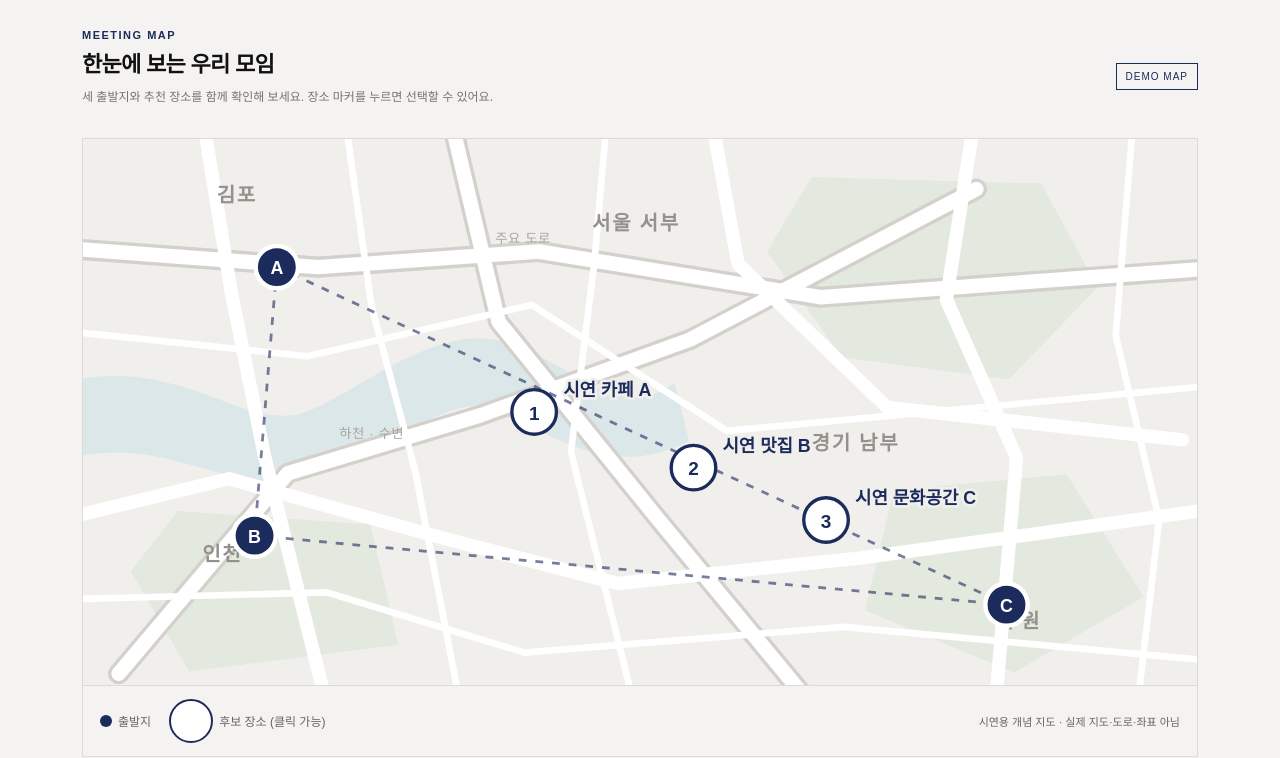
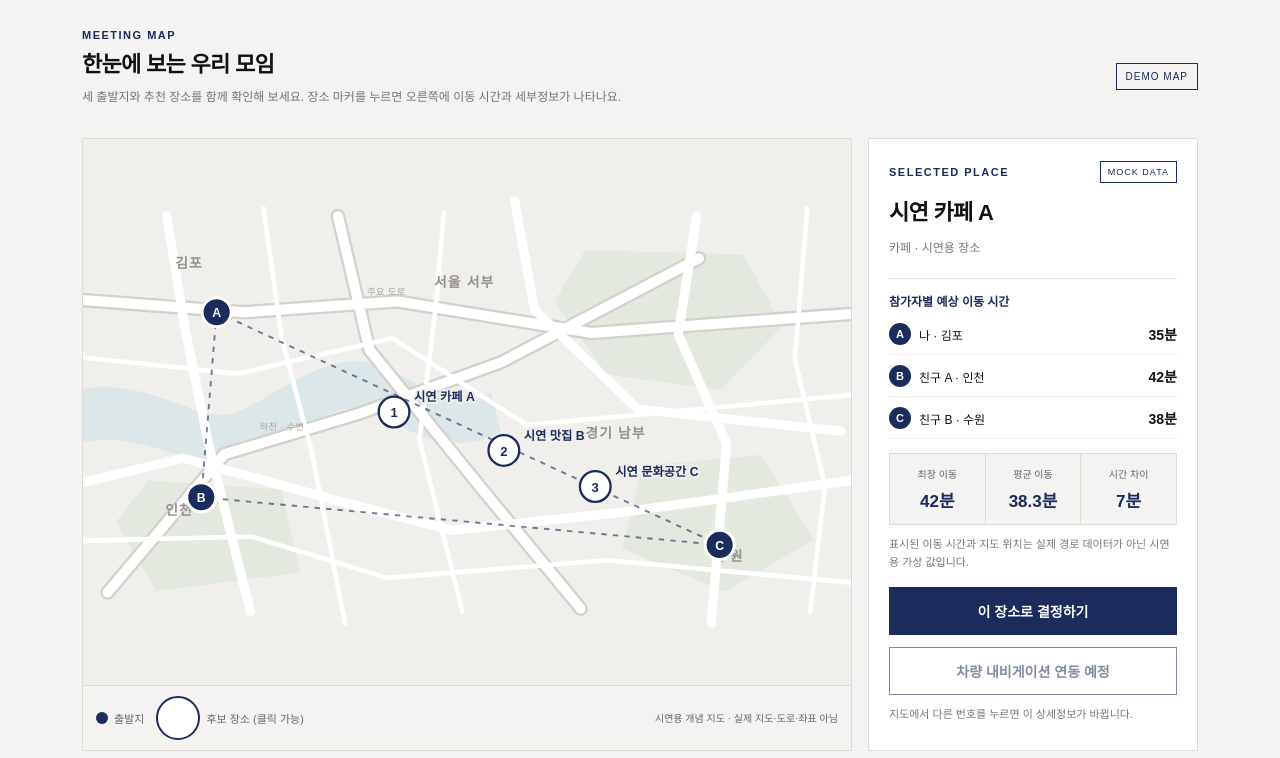
Before and after one commit to affossoffa/here-hyundai, a plain HTML site: page index.html in a window 1280 px wide. Shown: the part 725-1483 px from the top of the page. Drawn offline with Linux system fonts and the light colour scheme; no server answers.

Commit message:
Update index.html

```diff
--- a/index.html
+++ b/index.html
@@ -35,15 +35,40 @@
 .key-dot.place{background:#fff;border:2px solid #1b2b5b}
 .map-note{color:#666;font-size:11px}
 @media(max-width:650px){.demo-map{min-height:260px;aspect-ratio:1000/610}.map-panel-footer{align-items:flex-start}.map-key{gap:11px}.map-note{font-size:10px}}
+
+/* v0.9: 지도 70% + 세부정보 30% 단일 화면 구성 */
+.meeting-layout{display:grid;grid-template-columns:minmax(0,7fr) minmax(295px,3fr);gap:16px;align-items:stretch}
+.meeting-layout .map-panel{min-width:0;display:flex;flex-direction:column}
+.meeting-layout .demo-map{flex:1;min-height:430px;max-height:555px;aspect-ratio:auto;width:100%}
+.meeting-layout .map-panel-footer{min-height:55px;padding:10px 13px}
+.meeting-layout .map-key{font-size:11px;gap:12px}.meeting-layout .map-note{font-size:10px}
+.place-detail{background:#fff;border:1px solid #dedad6;padding:22px 20px;min-width:0;display:flex;flex-direction:column;gap:10px}
+.detail-heading{display:flex;align-items:center;justify-content:space-between;gap:7px;flex-wrap:wrap}
+.detail-heading .chip{font-size:9px;padding:5px 7px}
+.detail-title{font-size:22px;line-height:1.35;letter-spacing:-.7px;margin:5px 0 0;word-break:keep-all}
+.detail-category{font-size:12px;margin:0 0 9px;color:#777}
+.detail-subtitle{font-size:12px;font-weight:700;color:#1b2b5b;margin-bottom:4px}
+.detail-times{border-top:1px solid #e9e5e0;padding-top:13px;display:grid;gap:1px}
+.detail-time-row{display:flex;align-items:center;justify-content:space-between;gap:6px;border-bottom:1px solid #f0edeb;padding:9px 0;font-size:12px}
+.detail-time-row strong{font-size:14px;white-space:nowrap}
+.detail-member{display:flex;align-items:center;gap:8px;min-width:0}
+.detail-letter{display:inline-grid;place-items:center;width:22px;height:22px;flex-shrink:0;border-radius:50%;background:#1b2b5b;color:white;font-size:11px;font-weight:700}
+.detail-metrics{display:grid;grid-template-columns:repeat(3,minmax(0,1fr));gap:1px;background:#dedad6;border:1px solid #dedad6;margin-top:4px}
+.metric-item{background:#f5f3f2;padding:12px 6px;display:grid;gap:6px;text-align:center;min-width:0}
+.metric-item span{color:#666;font-size:10px}.metric-item strong{color:#1b2b5b;font-size:17px;white-space:nowrap}
+.detail-hint{font-size:11px;color:#777;line-height:1.6;margin:1px 0 4px}
+.place-detail>.primary,.place-detail>.secondary{width:100%;margin-top:2px}
+@media(max-width:950px){.meeting-layout{grid-template-columns:minmax(0,1fr)}.meeting-layout .demo-map{min-height:300px;max-height:480px;aspect-ratio:1000/490}.place-detail{padding:20px}.detail-metrics{grid-template-columns:repeat(3,1fr)}}
+@media(max-width:600px){.meeting-layout .demo-map{min-height:265px;max-height:360px}.detail-title{font-size:21px}}
 </style>
 </head>
 <body>
-<header><div><strong>여기가 딱이긴 현대</strong><small>각자 출발해도, 만날 곳은 공평하게</small></div><span class="chip">WEB DEMO · v0.8</span></header>
+<header><div><strong>여기가 딱이긴 현대</strong><small>각자 출발해도, 만날 곳은 공평하게</small></div><span class="chip">WEB DEMO · v0.9</span></header>
 <main>
 <section class="hero" style="margin-top:0"><div><div class="eyebrow">A BETTER PLACE TO MEET</div><h1>친구들과 어디서<br/>만날까요?</h1><p>서로 다른 곳에서 출발하는 친구들의 이동 시간을 한눈에 비교하고, 모두에게 편리한 장소를 함께 골라보세요.</p><button class="primary" id="startBtn" type="button">추천 장소 살펴보기</button><p class="subtle">현재는 시연용 가상 주행 시간으로 추천 과정을 보여줍니다.</p></div><div class="hero-art" aria-label="세 명의 출발지와 가운데 만남 장소를 연결한 그림"><svg viewBox="0 0 330 200" role="img" aria-hidden="true"><path d="M45 37 289 51 168 172Z" fill="none" stroke="#1b2b5b" stroke-width="2" stroke-dasharray="6 5"/><path d="M45 37 166 96 289 51M168 172 166 96" fill="none" stroke="#9ca3b8" stroke-width="1.2" stroke-dasharray="3 5"/><circle cx="45" cy="37" r="16" fill="#1b2b5b"/><circle cx="289" cy="51" r="16" fill="#1b2b5b"/><circle cx="168" cy="172" r="16" fill="#1b2b5b"/><g fill="white" font-size="13" font-family="Arial" text-anchor="middle"><text x="45" y="42">A</text><text x="289" y="56">B</text><text x="168" y="177">C</text></g><circle cx="166" cy="96" r="23" fill="#f5f3f2" stroke="#1b2b5b" stroke-width="2"/><path d="m156 96 7 7 15-17" fill="none" stroke="#1b2b5b" stroke-width="3" stroke-linecap="round" stroke-linejoin="round"/></svg></div></section>
 <section><div class="section-head"><div><div class="eyebrow">OUR GROUP</div><h2>이번 모임의 출발지</h2><p class="muted">김포 · 인천 · 수원에서 출발하는 3명의 시연용 모임</p></div><span class="chip">3 MEMBERS</span></div><div class="members" id="members"></div></section>
-<section id="demoMapSection"><div class="section-head"><div><div class="eyebrow">MEETING MAP</div><h2>한눈에 보는 우리 모임</h2><p class="muted">세 출발지와 추천 장소를 함께 확인해 보세요. 장소 마커를 누르면 선택할 수 있어요.</p></div><span class="chip">DEMO MAP</span></div>
-<div class="map-panel"><svg id="demoMap" class="demo-map" viewBox="0 0 1000 490" role="img" aria-label="김포, 인천, 수원 출발지와 후보 장소가 표시된 시연용 개념 지도" xmlns="http://www.w3.org/2000/svg">
+<section id="demoMapSection"><div class="section-head"><div><div class="eyebrow">MEETING MAP</div><h2>한눈에 보는 우리 모임</h2><p class="muted">세 출발지와 추천 장소를 함께 확인해 보세요. 장소 마커를 누르면 오른쪽에 이동 시간과 세부정보가 나타나요.</p></div><span class="chip">DEMO MAP</span></div>
+<div class="meeting-layout"><div class="map-panel"><svg id="demoMap" class="demo-map" viewBox="0 0 1000 490" role="img" aria-label="김포, 인천, 수원 출발지와 후보 장소가 표시된 시연용 개념 지도" xmlns="http://www.w3.org/2000/svg">
 <rect width="1000" height="490" fill="#f0efec"/>
 <!-- 실제 도로가 아닌 개념적인 길 모양 -->
 <path class="map-water" d="M0 215C96 200 151 266 203 244S322 161 385 184S481 255 531 219L544 271C465 312 407 252 361 241S245 307 177 307S74 272 0 284Z"/>
@@ -58,7 +83,7 @@
 <path class="map-boundary" d="M174 115L154 356L829 418Z"/>
 <g id="mapStartMarkers"></g><g id="mapPlaceMarkers"></g>
 </svg>
-<div class="map-panel-footer"><div class="map-key"><span><i class="key-dot"></i> 출발지</span><span><i class="key-dot place"></i> 후보 장소 (클릭 가능)</span></div><span class="map-note">시연용 개념 지도 · 실제 지도·도로·좌표 아님</span></div></div></section>
+<div class="map-panel-footer"><div class="map-key"><span><i class="key-dot"></i> 출발지</span><span><i class="key-dot place"></i> 후보 장소 (클릭 가능)</span></div><span class="map-note">시연용 개념 지도 · 실제 지도·도로·좌표 아님</span></div></div><aside class="place-detail" id="placeDetail" aria-label="선택한 장소 상세정보" aria-live="polite"><p class="muted">장소 정보를 준비하고 있어요.</p></aside></div></section>
 <section id="recommendations"><div class="section-head"><div><div class="eyebrow">RECOMMENDATION</div><h2>모두에게 딱 맞는 장소</h2><p class="muted">저장된 후보들의 가상 이동 시간을 기준으로 추천 순위를 계산합니다.</p></div><div class="toolbar"><label for="sort">추천 방식</label><select id="sort"><option value="fair">공평한 만남</option><option value="fast">빠른 만남</option><option value="gap">시간 차이 최소</option></select></div></div><div id="dbStatus" class="notice" role="status">모임 정보를 불러오는 중이에요.</div><div class="places" id="places"></div></section>
 <section><div class="section-head"><div><div class="eyebrow">YOUR CHOICE</div><h2>우리의 만남 장소</h2></div></div><div class="summary"><div><h3 id="chosenTitle">아직 선택한 장소가 없어요.</h3><p id="chosenText">마음에 드는 장소를 선택하면 이곳에서 확인할 수 있어요.</p><p class="subtle">장소 선택은 이 브라우저에서만 저장됩니다. 실제 친구 간 실시간 투표는 이후 구현할 예정입니다.</p></div><button type="button" class="secondary" id="navBtn" disabled>차량 내비게이션 연동 예정</button></div></section>
 <footer class="foot">이 버전은 공개 시연용 웹 프로토타입입니다. 지도는 실제 지리 데이터를 사용하지 않은 개념도입니다. 실제 자동차 이동 시간·장소 좌표를 검증하지 않았고, Pleos Connect / NaviHelper SDK 연결 및 실시간 투표는 구현되지 않았습니다. 카카오맵과 Google 지도 연결은 사용하지 않습니다.</footer>
@@ -77,7 +102,7 @@ const FALLBACK_PLACES=[
  {id:'demo-p2',name:'시연 맛집 B',category:'음식점',travel_times:{'나':48,'친구 A':30,'친구 B':35},is_mock:true},
  {id:'demo-p3',name:'시연 문화공간 C',category:'문화시설',travel_times:{'나':55,'친구 A':35,'친구 B':25},is_mock:true}
 ];
-let members=FALLBACK_MEMBERS,places=FALLBACK_PLACES,choiceId=null;
+let members=FALLBACK_MEMBERS,places=FALLBACK_PLACES,choiceId=null,previewId=null;
 const $=id=>document.getElementById(id);
 const SVG_NS='http://www.w3.org/2000/svg';
 const svgEl=(name,attrs)=>{const e=document.createElementNS(SVG_NS,name);Object.entries(attrs||{}).forEach(([k,v])=>e.setAttribute(k,v));return e};
@@ -86,7 +111,7 @@ const DEMO_PLACE_POINTS=[{x:405,y:245},{x:548,y:295},{x:667,y:342},{x:550,y:205}
 function renderDemoMap(){
  const starts=$('mapStartMarkers'),pins=$('mapPlaceMarkers');starts.replaceChildren();pins.replaceChildren();
  members.forEach((m,i)=>{const pt=DEMO_START_POINTS[i%DEMO_START_POINTS.length];const g=svgEl('g',{'class':'map-pin-start'});g.append(svgEl('circle',{cx:pt.x,cy:pt.y,r:19}));const t=svgEl('text',{x:pt.x,y:pt.y+1});t.textContent=String.fromCharCode(65+i);g.append(t);const title=svgEl('title');title.textContent=m.name+' · '+m.start_location+' 출발';g.append(title);starts.append(g)});
- places.forEach((p,i)=>{const pt=DEMO_PLACE_POINTS[i%DEMO_PLACE_POINTS.length];const selected=choiceId===p.id;const g=svgEl('g',{'class':'map-pin-place'+(selected?' selected':''),tabindex:'0',role:'button','aria-label':p.name+' 선택'});g.append(svgEl('circle',{'class':'pin-bubble',cx:pt.x,cy:pt.y,r:20}));const no=svgEl('text',{'class':'pin-number',x:pt.x,y:pt.y+1});no.textContent=String(i+1);g.append(no);const label=svgEl('text',{'class':'map-pin-label',x:pt.x+26,y:pt.y-14});label.textContent=p.name;g.append(label);const title=svgEl('title');title.textContent=p.name+' · 클릭하여 선택';g.append(title);const choose=()=>{choiceId=p.id;try{localStorage.setItem('hyundai-demo-place',p.id)}catch(_){};render();};g.addEventListener('click',choose);g.addEventListener('keydown',e=>{if(e.key==='Enter'||e.key===' '){e.preventDefault();choose()}});pins.append(g)});
+ places.forEach((p,i)=>{const pt=DEMO_PLACE_POINTS[i%DEMO_PLACE_POINTS.length];const selected=(previewId||choiceId)===p.id;const g=svgEl('g',{'class':'map-pin-place'+(selected?' selected':''),tabindex:'0',role:'button','aria-label':p.name+' 상세정보 보기'});g.append(svgEl('circle',{'class':'pin-bubble',cx:pt.x,cy:pt.y,r:20}));const no=svgEl('text',{'class':'pin-number',x:pt.x,y:pt.y+1});no.textContent=String(i+1);g.append(no);const label=svgEl('text',{'class':'map-pin-label',x:pt.x+26,y:pt.y-14});label.textContent=p.name;g.append(label);const title=svgEl('title');title.textContent=p.name+' · 클릭하여 상세정보 보기';g.append(title);const choose=()=>{previewId=p.id;render();};g.addEventListener('click',choose);g.addEventListener('keydown',e=>{if(e.key==='Enter'||e.key===' '){e.preventDefault();choose()}});pins.append(g)});
 }
 
 const node=(tag,cls,text)=>{const e=document.createElement(tag);if(cls)e.className=cls;if(text!==undefined)e.textContent=String(text);return e};
@@ -96,9 +121,33 @@ function render(){const mem=$('members');mem.replaceChildren();members.forEach((
  const sorted=places.map(p=>({...score(p),place:p}));const mode=$('sort').value;sorted.sort((a,b)=>{const metric=mode==='fast'?'sum':mode==='gap'?'gap':'maximum';return a[metric]-b[metric]||a.maximum-b.maximum||a.sum-b.sum});
  const list=$('places');list.replaceChildren();sorted.forEach((v,i)=>{const p=v.place,card=node('article','place'+(i===0?' top':''));const meta=node('div','meta');meta.append(node('span','',p.category||'장소'),node('span','rank',i===0?'추천 1순위':'후보 '+(i+1)));card.append(meta,node('h3','',p.name));members.forEach((m,j)=>{const row=node('div','time');row.append(node('span','',m.name+' · '+m.start_location),node('b','',Number.isFinite(v.times[j])?v.times[j]+'분':'정보 없음'));card.append(row)});
  const avg=v.valid?(v.sum/members.length).toFixed(1):'-';card.append(node('div','metrics',v.valid?`최장 이동 ${v.maximum}분 · 평균 ${avg}분 · 이동 시간 차이 ${v.gap}분`:'이동 시간 정보가 부족합니다.'));
- const actions=node('div','actions'),select=node('button',choiceId===p.id?'primary':'secondary',choiceId===p.id?'✓ 선택한 장소':'이 장소 선택하기');select.type='button';select.onclick=()=>{choiceId=p.id;try{localStorage.setItem('hyundai-demo-place',p.id)}catch(_){};render()};actions.append(select);card.append(actions);list.append(card)});
- renderDemoMap();
+ const actions=node('div','actions'),select=node('button',choiceId===p.id?'primary':'secondary',choiceId===p.id?'✓ 선택한 장소':'이 장소 선택하기');select.type='button';select.onclick=()=>{choiceId=p.id;previewId=p.id;try{localStorage.setItem('hyundai-demo-place',p.id)}catch(_){};render()};actions.append(select);card.append(actions);list.append(card)});
+ renderDemoMap();renderPlaceDetail();
  const selected=places.find(p=>p.id===choiceId);$('chosenTitle').textContent=selected?selected.name:'아직 선택한 장소가 없어요.';$('chosenText').textContent=selected?'선택한 장소입니다. 차량 연동은 Pleos Connect용 Android 앱 개발 후 사용할 수 있습니다.':'마음에 드는 장소를 선택하면 이곳에서 확인할 수 있어요.';
+}
+function renderPlaceDetail(){
+ const detail=$('placeDetail');detail.replaceChildren();
+ const selected=places.find(p=>p.id===(previewId||choiceId)) || places[0];
+ if(!selected){detail.append(node('p','muted','아직 추천 장소가 없습니다.'));return;}
+ const values=score(selected),placeIndex=places.findIndex(p=>p.id===selected.id);
+ const header=node('div','detail-heading');header.append(node('span','eyebrow','SELECTED PLACE'),node('span','chip',selected.is_mock?'MOCK DATA':'PLACE'));detail.append(header);
+ detail.append(node('h3','detail-title',selected.name),node('p','detail-category',(selected.category||'추천 장소')+' · 시연용 장소'));
+ const list=node('div','detail-times');list.append(node('div','detail-subtitle','참가자별 예상 이동 시간'));
+ members.forEach((m,i)=>{
+   const row=node('div','detail-time-row');
+   const left=node('div','detail-member');left.append(node('span','detail-letter',String.fromCharCode(65+i)),node('span','',m.name+' · '+(m.start_location||'출발지')));
+   row.append(left,node('strong','',Number.isFinite(values.times[i])?values.times[i]+'분':'정보 없음'));list.append(row);
+ });detail.append(list);
+ const metrics=node('div','detail-metrics');
+ if(values.valid){
+   [["최장 이동",values.maximum+'분'],["평균 이동",(values.sum/members.length).toFixed(1)+'분'],["시간 차이",values.gap+'분']].forEach(([title,value])=>{const x=node('div','metric-item');x.append(node('span','',title),node('strong','',value));metrics.append(x)});
+ }else metrics.append(node('p','muted','이동 시간 정보가 부족합니다.'));
+ detail.append(metrics);
+ const hint=node('p','detail-hint','표시된 이동 시간과 지도 위치는 실제 경로 데이터가 아닌 시연용 가상 값입니다.');detail.append(hint);
+ const pick=node('button',choiceId===selected.id?'primary':'primary',choiceId===selected.id?'✓ 선택된 만남 장소':'이 장소로 결정하기');pick.type='button';pick.disabled=choiceId===selected.id;
+ pick.addEventListener('click',()=>{choiceId=selected.id;previewId=selected.id;try{localStorage.setItem('hyundai-demo-place',selected.id)}catch(_){};render()});detail.append(pick);
+ const nav=node('button','secondary','차량 내비게이션 연동 예정');nav.type='button';nav.disabled=true;detail.append(nav);
+ const state=node('p','detail-hint',choiceId===selected.id?'현재 선택한 모임 장소입니다.':'지도에서 다른 번호를 누르면 이 상세정보가 바뀝니다.');detail.append(state);
 }
 async function readTable(table,fields){const url=new URL(SUPABASE_URL+'/rest/v1/'+table);url.searchParams.set('select',fields);url.searchParams.set('room_id','eq.'+DEMO_ROOM_ID);const resp=await fetch(url.toString(),{headers:{apikey:SUPABASE_PUBLISHABLE_KEY,Accept:'application/json'},cache:'no-store'});if(!resp.ok)throw new Error('HTTP '+resp.status);return resp.json()}
 async function setup(){try{choiceId=localStorage.getItem('hyundai-demo-place')}catch(_){};render();if(!keyReady){$('dbStatus').textContent='시연용 내장 목데이터를 표시하고 있어요. Supabase 연결은 개발자가 Publishable key를 설정하면 활성화됩니다.';return}
```
